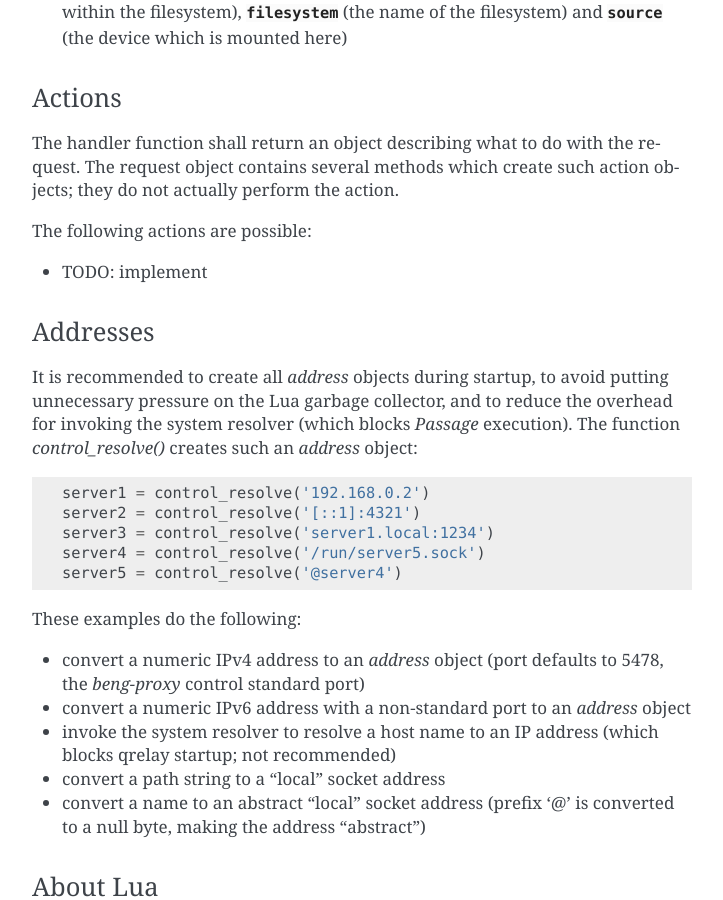
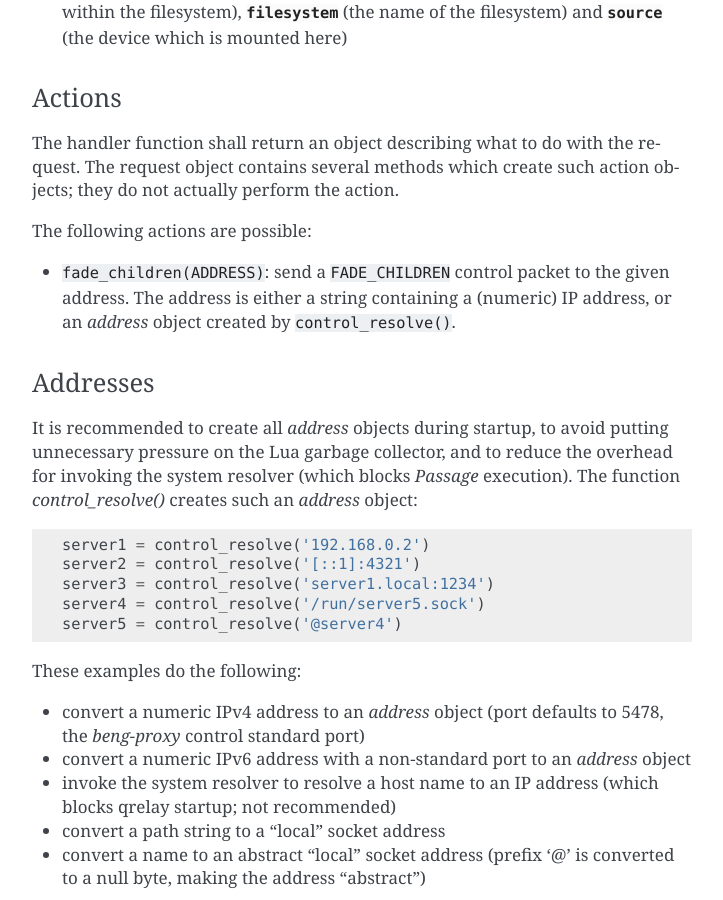
Before and after one commit to CM4all/passage, a Sphinx documentation site: the page built from doc/index.rst, in a window 1280 px wide and 900 px high, scrolled down 1540 px. Shown: the whole window, without its empty margins (388-1111 px from the left). Built offline with Sphinx 7.4.7, drawn with Linux system fonts in a browser that asks for light colours.

Commit message:
Request: add method fade_children()

```diff
--- a/doc/index.rst
+++ b/doc/index.rst
@@ -86,7 +86,10 @@
 
 The following actions are possible:
 
-* TODO: implement
+* :samp:`fade_children(ADDRESS)`: send a :samp:`FADE_CHILDREN` control
+  packet to the given address.  The address is either a string
+  containing a (numeric) IP address, or an `address` object created by
+  :samp:`control_resolve()`.
 
 
 Addresses
```
Also changed, not shown: 7 other files.
